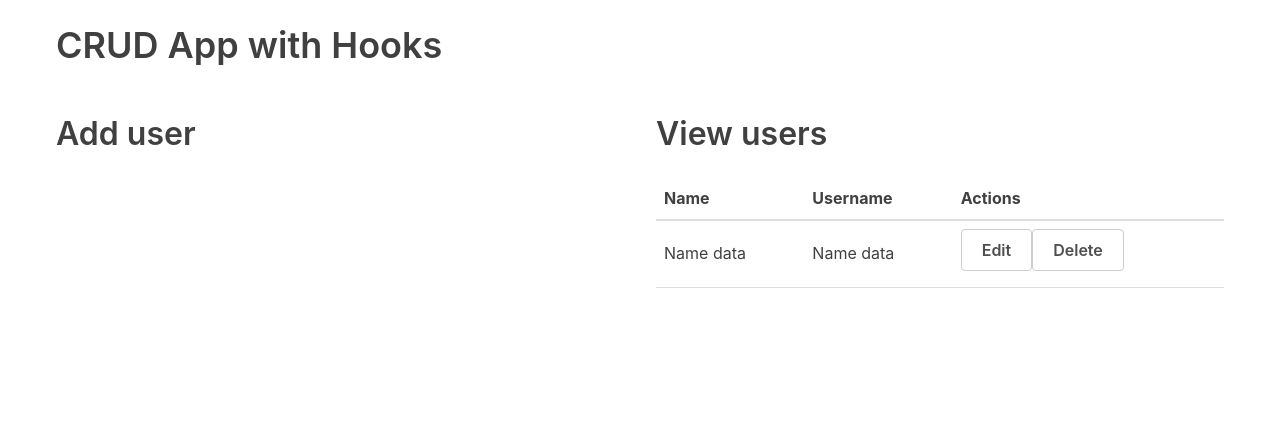
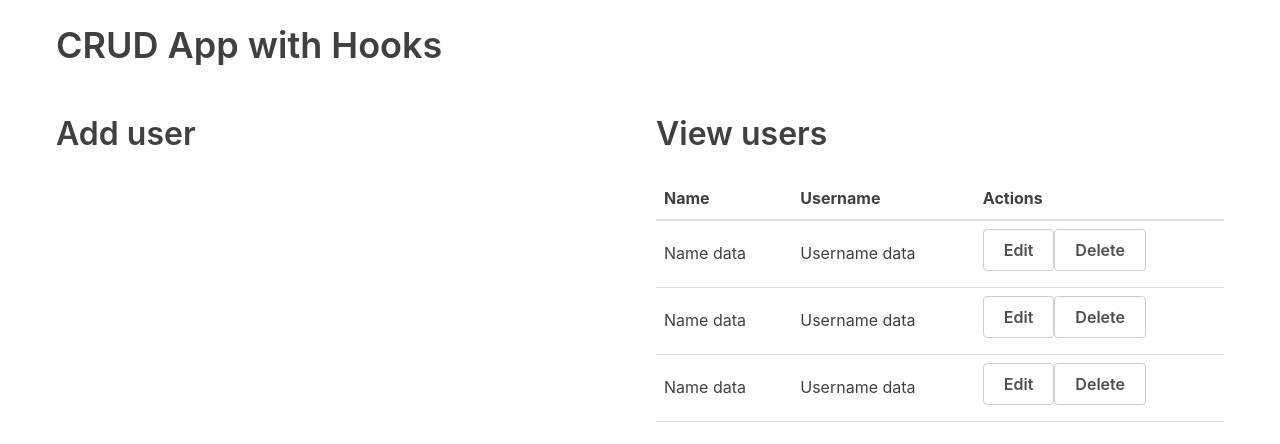
Before and after one commit to mdyagual/crud-react-example, a React (Create React App) app: page / in a window 1280 px wide. Shown: the top 444 px of the page. Built offline with nearby package versions, Linux system fonts and the light colour scheme.

Commit message:
Props definido para iteracción con más datos

```diff
--- a/src/components/UserTable.jsx
+++ b/src/components/UserTable.jsx
@@ -1,6 +1,8 @@
 import React from 'react'
 
- const UserTable = () => (
+ const UserTable = (props) => {
+    console.log(props.users);
+    return (
         <table>
         <thead>
         <tr>
@@ -10,18 +12,21 @@ import React from 'react'
         </tr>
         </thead>
         <tbody>
+            {
+                props.users.map(user =>(
                     <tr>
                         <td>Name data</td>
-            <td>Name data</td>
+                        <td>Username data</td>
                         <td>
                             <button className='button muted-button'> Edit </button>
                             <button className='button muted-button'> Delete </button>
                         </td>
                     </tr>
+                ))
+            }
+
         </tbody>
-
-  </table>
- );
-
+    </table>);
+}
 
 export default UserTable
```
Lines whose indentation alone changed are shown as unchanged.
